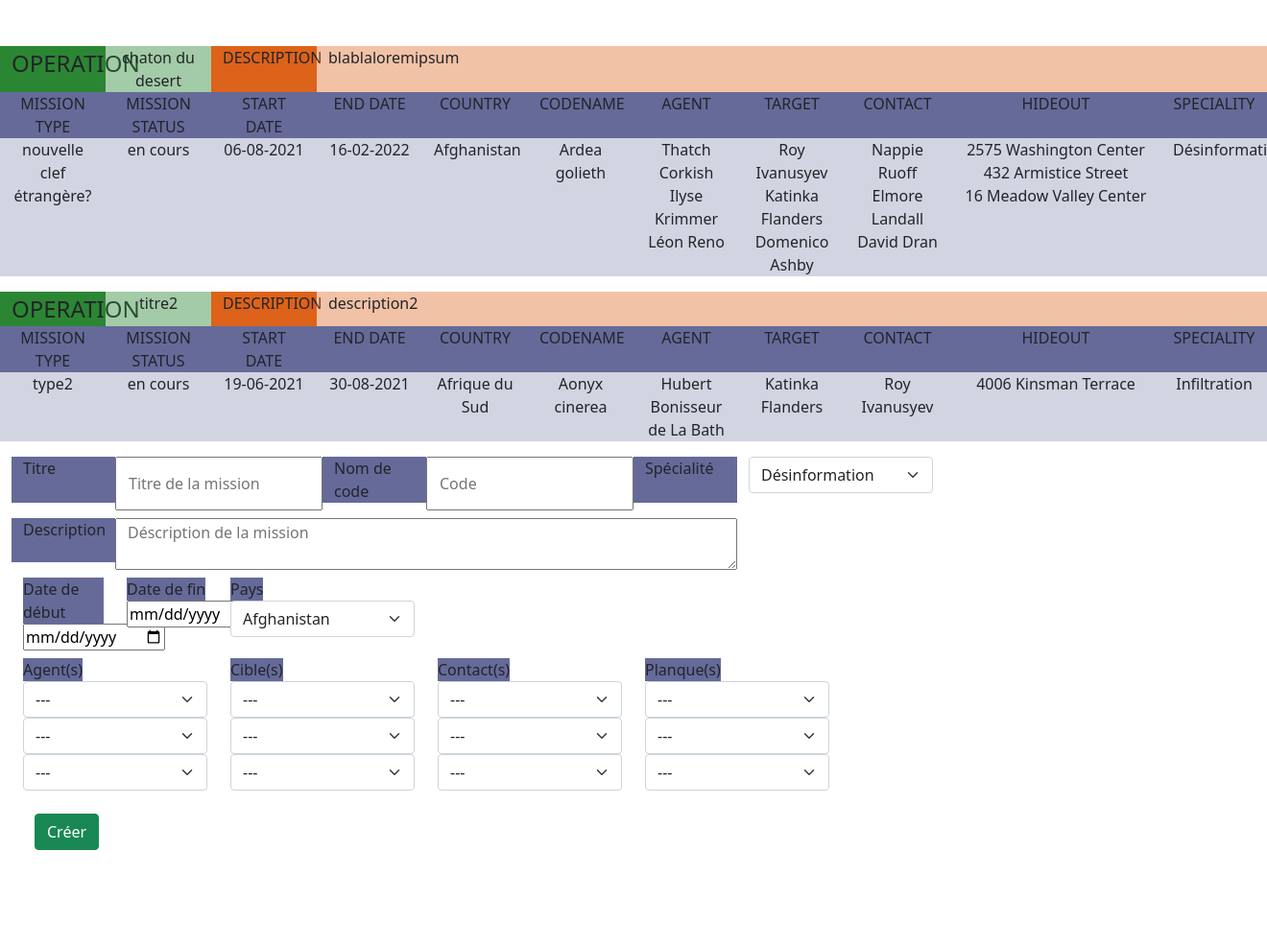
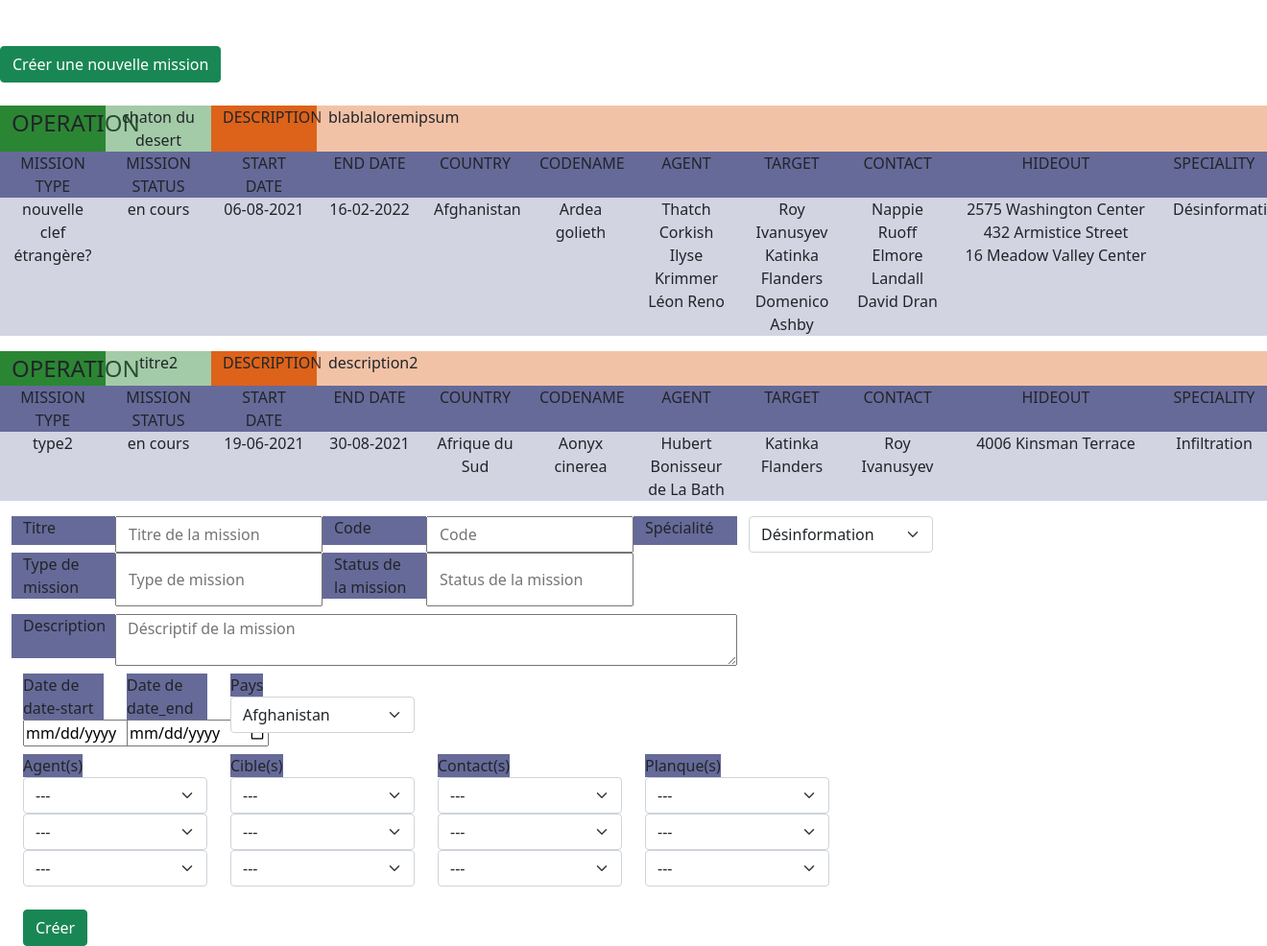
Before and after one commit to Thioni/EvalApp, a PHP site: page / in a window 1320 px wide; the page is wider, and only the part inside the window is pictured. Shown: the part 112-1098 px from the top of that part at 96% size. Before the commit the page ends 998 px from the top of that part, so only its background shows below. Run offline with PHP 8.4, Linux system fonts and the light colour scheme; data comes from the database, SQL or seed files in the repository.

Commit message:
createMission & createAgent init

```diff
--- a/Controller/AgentManager.php
+++ b/Controller/AgentManager.php
@@ -20,7 +20,11 @@ class AgentManager {
   public function create(Agent $agent) {
     $request = $this->db->prepare("INSERT INTO `agents` (first_name, last_name, birthdate, code_agent, nationality) VALUE (:first_name, :last_name, :birthdate, :code_agent, :nationality)");
 
-    $request->bindValue(":xxx", $agent->getXXX(), PDO::PARAM_STR);
+    $request->bindValue(":first_name", $agent->getFirst_name(), PDO::PARAM_STR);
+    $request->bindValue(":last_name", $agent->getLast_name(), PDO::PARAM_STR);
+    $request->bindValue(":birthdate", $agent->getBirthdate(), PDO::PARAM_STR);
+    $request->bindValue(":code_agent", $agent->getCode_agent(), PDO::PARAM_INT);
+    $request->bindValue(":nationality", $agent->getNationality(), PDO::PARAM_INT);
 
     $request->execute();
   }
@@ -49,7 +53,11 @@ class AgentManager {
   {
     $req = $this->db->prepare("UPDATE `agents` SET first_name = :first_name, last_name = :last_name, birthdate = :birthdate, code_agent = :code_agent, nationality = :nationality");
 
-    $request->bindValue(":xxx", $agent->getTitle(), PDO::PARAM_STR);
+    $request->bindValue(":first_name", $agent->getFirst_name(), PDO::PARAM_STR);
+    $request->bindValue(":last_name", $agent->getLast_name(), PDO::PARAM_STR);
+    $request->bindValue(":birthdate", $agent->getBirthdate(), PDO::PARAM_STR);
+    $request->bindValue(":codename", $agent->getCode_agent(), PDO::PARAM_INT);
+    $request->bindValue(":nationality", $agent->getNationality(), PDO::PARAM_INT);
 
     $req->execute();
   }
--- a/Controller/MissionManager.php
+++ b/Controller/MissionManager.php
@@ -18,7 +18,7 @@ class MissionManager {
   }
 
   public function create(Mission $mission) {
-    $request = $this->db->prepare("INSERT INTO `missions` (title, description, mission_type, mission_status, date_start, date_end, codename, country, agent_one, agent_two, agent_three, target_one, target_two, target_three, contact_one, contact_two, contact_three, hideout_one, hideoute_two, hideout_three, speciality) VALUE (:title, :description, :mission_type, :mission_status, :date_start, :date_end, :codename, :country, :agent_one, :agent_two, :agent_three, :target_one, :target_two, :target_three, :contact_one, :contact_two, :contact_three, :hideout_one, :hideoute_two, :hideout_three, :speciality)");
+    $request = $this->db->prepare("INSERT INTO `missions` (title, description, mission_type, mission_status, date_start, date_end, codename, country, agent_one, agent_two, agent_three, target_one, target_two, target_three, contact_one, contact_two, contact_three, hideout_one, hideout_two, hideout_three, speciality) VALUE (:title, :description, :mission_type, :mission_status, :date_start, :date_end, :codename, :country, :agent_one, :agent_two, :agent_three, :target_one, :target_two, :target_three, :contact_one, :contact_two, :contact_three, :hideout_one, :hideout_two, :hideout_three, :speciality)");
 
     $request->bindValue(":title", $mission->getTitle(), PDO::PARAM_STR); // PDO::PARAM_ pour préciser le type. Pas obligatoire.
     $request->bindValue(":description", $mission->getDescription(), PDO::PARAM_STR);
--- a/Controller/SpecialityManager.php
+++ b/Controller/SpecialityManager.php
@@ -20,7 +20,7 @@ class SpecialityManager {
   public function create(Speciality $speciality) {
     $request = $this->db->prepare("INSERT INTO `specialities` (skill) VALUE (:skill)");
 
-    $request->bindValue(":skill", $speciality->getLocation(), PDO::PARAM_STR);
+    $request->bindValue(":skill", $speciality->getSkill(), PDO::PARAM_STR);
 
     $request->execute();
   }
@@ -49,7 +49,7 @@ class SpecialityManager {
   {
     $req = $this->db->prepare("UPDATE `specialities` SET skill = :skill");
 
-    $request->bindValue(":skill", $mission->getLocation(), PDO::PARAM_STR);
+    $request->bindValue(":skill", $speciality->getSkill(), PDO::PARAM_STR);
 
     $req->execute();
   }
--- a/Spycraft.sql
+++ b/Spycraft.sql
@@ -159,7 +159,7 @@ VALUES ('Thatch', 'Corkish', '1990-05-03', 828, 3);
 INSERT INTO agents (first_name, last_name, birthdate, code_agent, nationality)
 VALUES ('Brendin', 'Steabler', '1985-03-18', 144, 11);
 INSERT INTO agents (first_name, last_name, birthdate, code_agent, nationality)
-VALUES ('Hubert', 'Bonisseur de La Bath', '1972-06-19', 117, 20);
+VALUES ('Hubert', 'Bonisseur de La Bath', '1972-06-19', 117, 21);
 INSERT INTO agents (first_name, last_name, birthdate, code_agent, nationality)
 VALUES ('Ward', 'Kingdon', '1986-02-10', 659, 14);
 INSERT INTO agents (first_name, last_name, birthdate, code_agent, nationality)
--- a/createMission.php
+++ b/createMission.php
@@ -2,38 +2,77 @@
 
   if ($_POST) {
     $title = $_POST["title"];
-    $codename = $_POST["code"];
-    $idSpeciality = $_POST["speciality"];
+    $codename = $_POST["codename"];
+    //$mission_type = $_POST["mission_type"];
+    //$mission_status = $_POST["mission_status"];
+    $speciality = $_POST["speciality"];
     $description = $_POST["description"];
-    $date_start = $_POST["début"];
-    $date_end = $_POST["fin"];
-    $idCountry = $_POST["country"];
-    $idAgent1 = $_POST["agent1"];
-    $idAgent2 = $_POST["agent2"];
-    $idAgent3 = $_POST["agent3"];
-    $idTarget1 = $_POST["target1"];
-    $idTarget2 = $_POST["target2"];
-    $idTarget3 = $_POST["target3"];
-    $idContact1 = $_POST["contact1"];
-    $idContact2 = $_POST["contact2"];
-    $idContact3 = $_POST["contact3"];
-    $idHideout1 = $_POST["hideout1"];
-    $idHideout2 = $_POST["hideout2"];
-    $idHideout3 = $_POST["hideout3"];
-  }
+    $date_start = $_POST["date_start"];
+    $date_end = $_POST["date_end"];
+    $country = $_POST["country"];
+    $agent_one = $_POST["agent_one"];
+    $agent_two = $_POST["agent_two"] === "null" ? NULL : $_POST["agent_two"];
+    $agent_three = $_POST["agent_three"] === "null" ? NULL : $_POST["agent_three"];
+    $target_one = $_POST["target_one"];
+    $target_two = $_POST["target_three"] === "null" ? NULL : $_POST["target_two"];
+    $target_three = $_POST["target_three"] === "null" ? NULL : $_POST["target_three"];
+    $contact_one = $_POST["contact_one"];
+    $contact_two = $_POST["contact_two"] === "null" ? NULL : $_POST["contact_two"];
+    $contact_three = $_POST["contact_three"] === "null" ? NULL : $_POST["contact_three"];
+    $hideout_one = $_POST["hideout_one"];
+    $hideout_two = $_POST["hideout_two"] === "null" ? NULL : $_POST["hideout_two"];
+    $hideout_three = $_POST["hideout_three"] === "null" ? NULL : $_POST["hideout_three"];
+    var_dump($_POST);
+
+    $newMission = new Mission([
+      "title" => $title,
+      "codename" => $codename,
+      //"mission_type" => $mission_type,
+      //"mission_status" => $mission_status,
+      "speciality" => $speciality,
+      "description" => $description,
+      "date-start" => $date_start,
+      "date_end" => $date_end,
+      "country" => $country,
+      "agent_one" => $agent_one,
+      "agent_two" => $agent_two,
+      "agent_three" => $agent_three,
+      "target_one" => $target_one,
+      "target_three" => $target_two,
+      "target_three" => $target_three,
+      "contact_one" => $contact_one,
+      "contact_two" => $contact_two,
+      "contact_three" => $contact_three,
+      "hideout_one" => $hideout_one,
+      "hideout_two" => $hideout_two,
+      "hideout_three" => $hideout_three,
+    ]);
+    $managerMission->create($newMission);
+
+
+       // $missionManager->create([$title, $codename, $idSpeciality, $description, $date_start, $date_end, $idCountry, $idAgent1, $idAgent2, $idAgent3, $idTarget1, $idTarget2, $idTarget3, $idContact1, $idContact2, $idContact3, $idHideout1, $idHideout2, $idHideout3]);
+
+  };
+
+  /*  le if $_POST
+    les premières variables sont créées pour l'occasion (et servent d'index?)
+    la variable $_POST contient automatiquement ....(voir live 4 pokedex)
+    la colone spécifiée pour $_POST correspond au  champ name ? /au champ id ? de nos input/select
+  */
 
 ?>
 
 <main class="container-fluid">
 
-  <form method="post">
+  <form method="post" enctype="multipart/form-data">
 
     <div class="row m-0">
+
         <label for="title" class="form-label col-3 col-md-1 bleuF">Titre</label>
         <input type="text" name="title" placeholder="Titre de la mission" id="title" class="col-8 col-md-2" minlength="10" maxlength="30">
 
-        <label for="code" class="form-label col-3 col-md-1 bleuF">Nom de code</label>
-        <input class ="col-8 col-md-2" type="text" name="code" placeholder="Code" id="code" minlength="5" maxlength="20">
+        <label for="codename" class="form-label col-3 col-md-1 bleuF">Code</label>
+        <input class ="col-8 col-md-2" type="text" name="codename" placeholder="Code" id="codename" minlength="1" maxlength="20">
 
         <label for="speciality" class="form-label col-3 col-md-1 bleuF">Spécialité</label>
         <div class="col-6 col-md-2">
@@ -43,37 +82,42 @@
           <?php endforeach ?>
         </select>
         </div>
+
+        <!-- la boucle foreach
+          *boucle foreach classqiue: la première variable sera le nom du tableau, la seconde sera l'index
+          *le champ value sera le champ pris en compte pour l'identifier tandis que celui utilisé dans option sera celui visible de l'utilisateur
+            qui nous permettra de choisir avec un nom plutot qu'un id
+        -->
+
+    </div>
+
+    <div class="row m-0">
+
+        <label for="mission_type" class="form-label col-3 col-md-1 bleuF">Type de mission</label>
+        <input type="text" name="mission_type" placeholder="Type de mission" id="mission_type" class="col-8 col-md-2" minlength="10" maxlength="30">
+
+        <label for="mission_status" class="form-label col-3 col-md-1 bleuF">Status de la mission</label>
+        <input class ="col-8 col-md-2" type="text" name="mission_status" placeholder="Status de la mission" id="mission_status" minlength="5" maxlength="20">
+
     </div>
 
     <div  class="row m-0 mt-2">
-      <label for="description" class="form-label col-3 col-md-1 bleuF ">Description</label>
-      <textarea name="description" id="description" class="col-6" rows="2" placeholder="Déscription de la mission" minlength="10" maxlength="150"></textarea>
+
+      <label for="description" class="form-label col-3 col-md-1 bleuF">Description</label>
+      <textarea name="description" id="description" class="col-6" rows="2" placeholder="Déscriptif de la mission" minlength="10" maxlength="190"></textarea>
+
     </div>
 
     <div class="row m-0 mt-2">
 
-    <!-- inutile pour le "create", à conserver pour le "update"
-
-    <div class="col-2">
-      <label for="status">Status mission</label>
-      <select name="status" id="status" class="form-select">
-        <option selected>En préparation</option>
-        <option selected>En cours</option>
-        <option selected>Terminée</option>
-      </select>
-    </div>
-
-    ------------------------------------------------------ -->
-
-
       <div class="col-8 col-md-1">
-        <label for="début" class="bleuF">Date de début</label>
-        <input type="date" id="début" name="début">
+        <label for="date_start" class="bleuF">Date de date-start</label>
+        <input type="date" id="date_start" name="date_start">
       </div>
 
       <div class="col-8 col-md-1">
-        <label for="fin" class="bleuF">Date de fin</label>
-        <input type="date" id="fin" name="fin">
+        <label for="date_end" class="bleuF">Date de date_end</label>
+        <input type="date" id="date_end" name="date_end">
       </div>
 
       <div class="col-8 col-md-2 mt-1 mt-sm-0">
@@ -85,28 +129,26 @@
         </select>
       </div>
 
-
-
     </div>
 
     <div class="row m-0 mt-2">
 
       <div class="col-8 col-md-2">
           <label for="agent" class="bleuF">Agent(s)</label>
-          <select name="agent1" id="agent1" class="form-select">
-            <option value="<?= NULL ?>" selected>---</option>
+          <select name="agent_one" id="agent_one" class="form-select">
+            <option value="" selected>---</option>
             <?php foreach ($agents as $agent): ?>
               <option value="<?= $agent->getId()?>"><?= $agent->getFirst_name()." ".$agent->getLast_name(); ?></option>
             <?php endforeach ?>
           </select>
-          <select name="agent2" id="agent2" class="form-select">
-          <option value="<?= NULL ?>" selected>---</option>
+          <select name="agent_two" id="agent_two" class="form-select">
+          <option value="null" selected>---</option>
             <?php foreach ($agents as $agent): ?>
               <option value="<?= $agent->getId()?>"><?= $agent->getFirst_name()." ".$agent->getLast_name(); ?></option>
             <?php endforeach ?>
           </select>
-          <select name="agent3" id="agent3" class="form-select">
-          <option value="<?= NULL ?>" selected>---</option>
+          <select name="agent_three" id="agent_three" class="form-select">
+          <option value="null" selected>---</option>
             <?php foreach ($agents as $agent): ?>
               <option value="<?= $agent->getId()?>"><?= $agent->getFirst_name()." ".$agent->getLast_name(); ?></option>
             <?php endforeach ?>
@@ -115,20 +157,20 @@
 
       <div class="col-8 col-md-2">
           <label for="target" class="bleuF">Cible(s)</label>
-          <select name="target1" id="target1" class="form-select">
-            <option value="<?= NULL ?>" selected>---</option>
+          <select name="target_one" id="target_one" class="form-select">
+            <option value="" selected>---</option>
             <?php foreach ($targets as $target): ?>
               <option value="<?= $target->getId()?>"><?= $target->getFirst_name()." ".$target->getLast_name(); ?></option>
             <?php endforeach ?>
           </select>
-          <select name="target2" id="target2" class="form-select">
-          <option value="<?= NULL ?>" selected>---</option>
+          <select name="target_two" id="target_two" class="form-select">
+          <option value="null" selected>---</option>
             <?php foreach ($targets as $target): ?>
               <option value="<?= $target->getId()?>"><?= $target->getFirst_name()." ".$target->getLast_name(); ?></option>
             <?php endforeach ?>
           </select>
-          <select name="target3" id="target3" class="form-select">
-          <option value="<?= NULL ?>" selected>---</option>
+          <select name="target_three" id="target_three" class="form-select">
+          <option value="null" selected>---</option>
             <?php foreach ($targets as $target): ?>
               <option value="<?= $target->getId()?>"><?= $target->getFirst_name()." ".$target->getLast_name(); ?></option>
             <?php endforeach ?>
@@ -137,20 +179,20 @@
 
       <div class="col-8 col-md-2">
           <label for="contact" class="bleuF">Contact(s)</label>
-          <select name="contact1" id="contact1" class="form-select">
-            <option value="<?= NULL ?>" selected>---</option>
+          <select name="contact_one" id="contact_one" class="form-select">
+            <option value="" selected>---</option>
             <?php foreach ($contacts as $contact): ?>
               <option value="<?= $contact->getId()?>"><?= $contact->getFirst_name()." ".$contact->getLast_name(); ?></option>
             <?php endforeach ?>
           </select>
-          <select name="contact2" id="contact2" class="form-select">
-            <option value="<?= NULL ?>" selected>---</option>
+          <select name="contact_two" id="contact_two" class="form-select">
+            <option value="null" selected>---</option>
             <?php foreach ($contacts as $contact): ?>
               <option value="<?= $contact->getId()?>"><?= $contact->getFirst_name()." ".$contact->getLast_name(); ?></option>
             <?php endforeach ?>
           </select>
-          <select name="contact3" id="contact3" class="form-select">
-            <option value="<?= NULL ?>" selected>---</option>
+          <select name="contact_three" id="contact_three" class="form-select">
+            <option value="null" selected>---</option>
             <?php foreach ($contacts as $contact): ?>
               <option value="<?= $contact->getId()?>"><?= $contact->getFirst_name()." ".$contact->getLast_name(); ?></option>
             <?php endforeach ?>
@@ -159,32 +201,34 @@
 
       <div class="col-8 col-md-2">
           <label for="hideout" class="bleuF">Planque(s)</label>
-          <select name="hideout1" id="hideout1" class="form-select">
-            <option value="<?= NULL ?>" selected>---</option>
+          <select name="hideout_one" id="hideout_one" class="form-select">
+            <option value="" selected>---</option>
             <?php foreach ($hideouts as $hideout): ?>
               <option value="<?= $hideout->getId()?>"><?= $hideout->getAdress(); ?></option>
             <?php endforeach ?>
           </select>
-          <select name="hideout2" id="hideout2" class="form-select">
-            <option value="<?= NULL ?>" selected>---</option>
+          <select name="hideout_two" id="hideout_two" class="form-select">
+            <option value="null" selected>---</option>
             <?php foreach ($hideouts as $hideout): ?>
               <option value="<?= $hideout->getId()?>"><?= $hideout->getAdress(); ?></option>
             <?php endforeach ?>
           </select>
-          <select name="hideout3" id="hideout3" class="form-select">
-            <option value="<?= NULL ?>" selected>---</option>
+          <select name="hideout_three" id="hideout_three" class="form-select">
+            <option value="null" selected>---</option>
             <?php foreach ($hideouts as $hideout): ?>
               <option value="<?= $hideout->getId()?>"><?= $hideout->getAdress(); ?></option>
             <?php endforeach ?>
           </select>
       </div>
 
-            <!-- Bouton de confirmation -->
+    </div>
 
-      <div class="row m-0 mt-4">
-        <div class="col-2">
-          <input type="submit" class="btn btn-success" value="Créer">
-        </div>
+      <!-- Bouton de confirmation -->
+
+    <div class="row m-0 mt-4">
+
+      <div class="col-2">
+        <input type="submit" class="btn btn-success" value="Créer">
       </div>
 
     </div>
--- a/index.php
+++ b/index.php
@@ -15,15 +15,22 @@
 //require_once 'vendor/autoload.php';
 //require_once 'entityManager.php';
 include 'vues/header.html';
+?>
+
+<div>
+  <a href="createMission.php" class="btn btn-success">Créer une nouvelle mission</a>
+</div>
+<br>
+
+  <!-- bouton temporaire
+    *permet d'aller à la page createMission
+    *au final il serait plus interressant d'utiliser AJAX pour rester sur la même page et la modifier (?)
+  -->
+
+<?php
 include 'vues/missionsList.php';
+//include 'createAgent.php';
 include 'createMission.php';
 //include 'vues/footer.html';
 
 //$entityManager = getEntityManager();
-
-
-?>
-
-
-
-</section>
--- a/vues/missionsList.php
+++ b/vues/missionsList.php
@@ -31,7 +31,7 @@
   $managerSpeciality = new SpecialityManager();
   $specialities = $managerSpeciality->getAll();
 
-foreach ($missions as $mission): ?>
+  foreach ($missions as $mission): ?>
 
   <div class="container-fluid">
 
```
Also changed, not shown: createAgent.php (added, +109 -0 lines), 1 other file.
